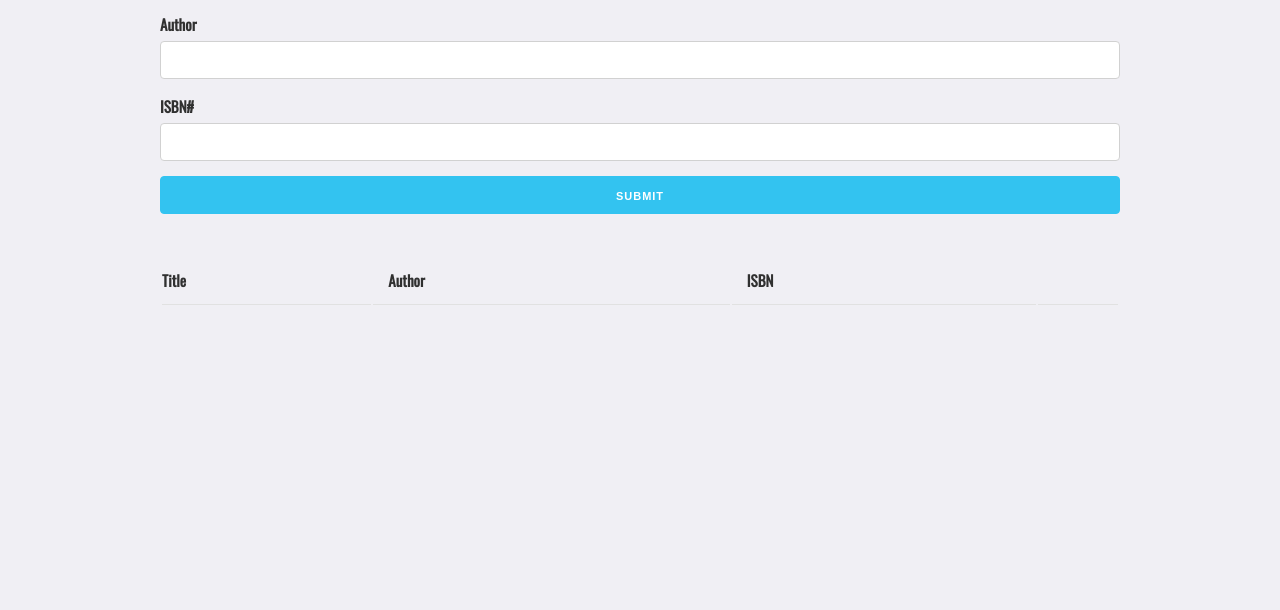
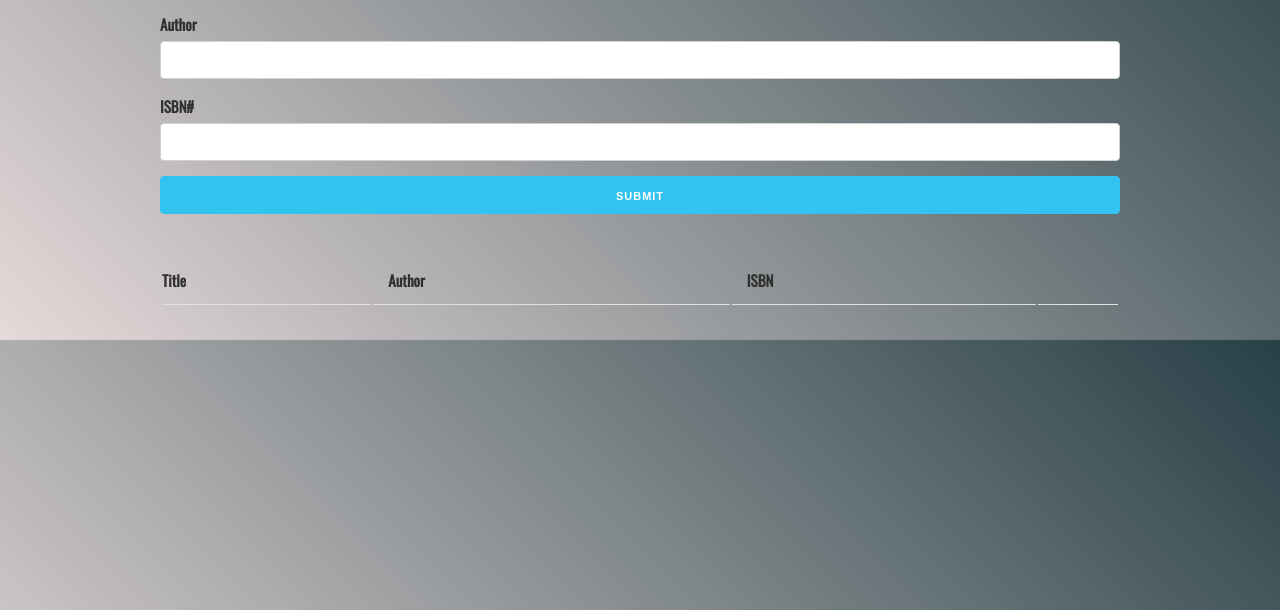
Before and after one commit to Harshit-Chaturvedi/Book_WishList, a plain HTML site: page index.html in a window 1280 px wide. Shown: the part 190-800 px from the top of the page. Drawn offline with nearby package versions, Linux system fonts and the light colour scheme.

Commit message:
Update style.css

```diff
--- a/style.css
+++ b/style.css
@@ -3,7 +3,7 @@
 
 body{
     color: #303030;
-    background: #F0EFF4;
+    background: linear-gradient(45deg, #E6DADA, #274046);
     font-family: "Oswald", sans-serif;
 
 }
```
